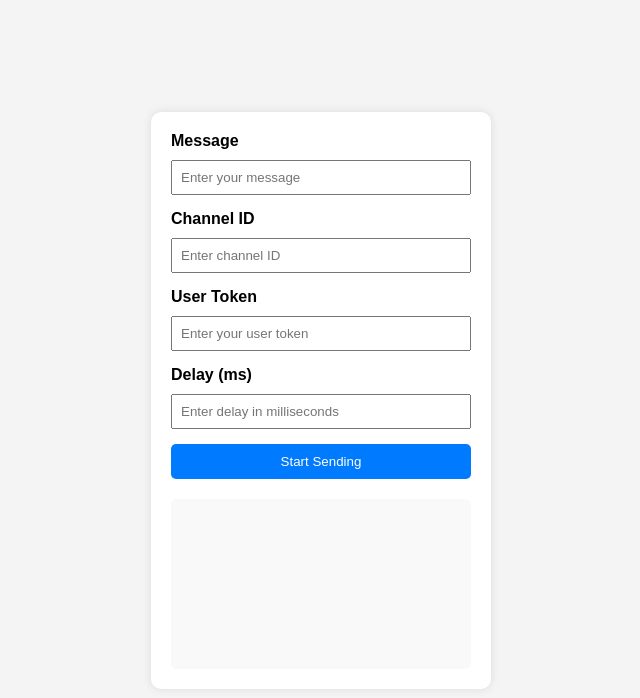
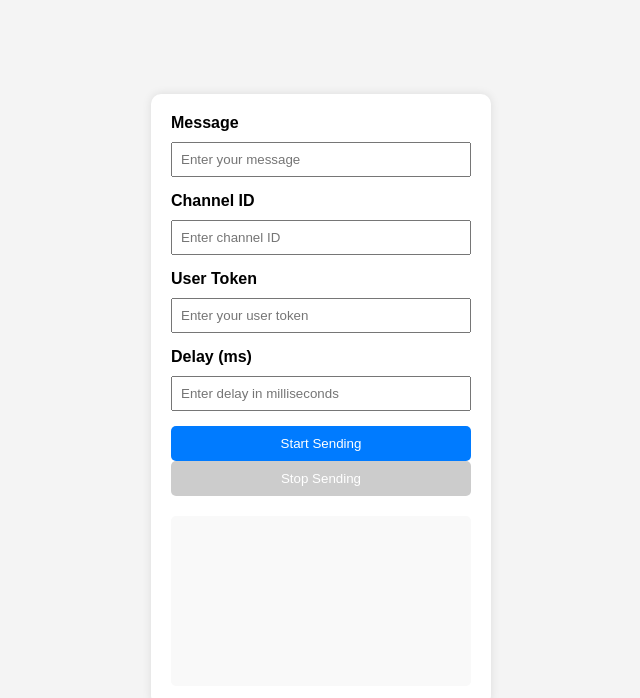
Before and after one commit to hallofdumbdan/kanakosend, a plain HTML site: page index.html in a window 1280 px wide. Shown: the whole page, without its empty margins (319-959 px from the left). Drawn offline with Linux system fonts and the light colour scheme.

Commit message:
Update index.html

```diff
--- a/index.html
+++ b/index.html
@@ -25,10 +25,10 @@
             <input type="number" id="delay" placeholder="Enter delay in milliseconds">
         </div>
         <button onclick="startSending()">Start Sending</button>
+        <button onclick="stopSending()" id="stop-button" disabled>Stop Sending</button>
         <div id="logs"></div>
     </div>
 
-    <!-- Ensure this is at the bottom -->
     <script src="script.js"></script>
 </body>
 </html>
```
